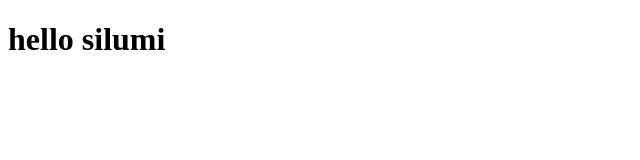
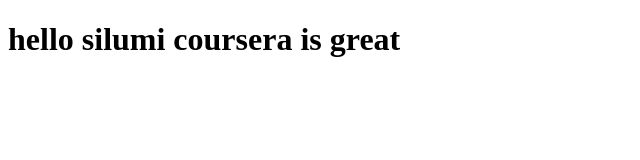
Before and after one commit to silumi/Coursera, a plain HTML site: page site/index.html in a window 1280 px wide. Shown: the whole page, without its empty margins (0-640 px from the left). Drawn offline with Linux system fonts and the light colour scheme.

Commit message:
small addition to our page

```diff
--- a/site/index.html
+++ b/site/index.html
@@ -4,6 +4,6 @@
 	<title>hello coursera</title>
 </head>
 <body>
-<h1>hello silumi</h1>
+<h1>hello silumi coursera is great</h1>
 </body>
 </html>
```
